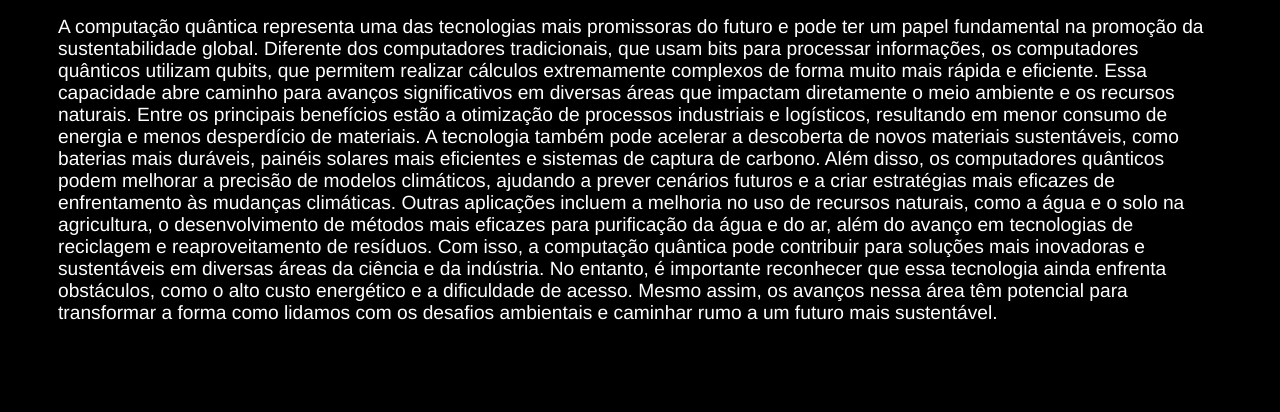
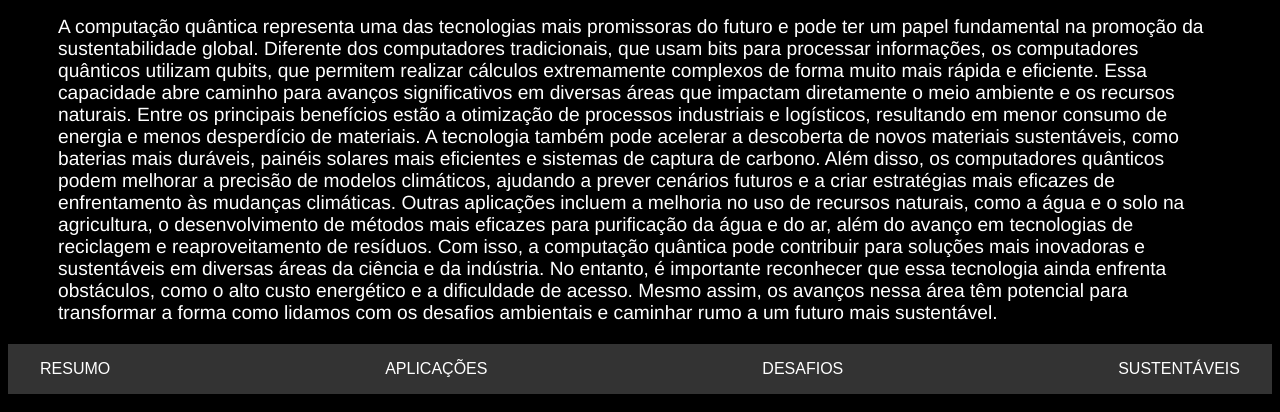
Before and after one commit to Maycaogb/Site1escola, a plain HTML site: page index.html in a window 1280 px wide. Shown: the part 388-800 px from the top of the page. Drawn offline with Linux system fonts and the light colour scheme.

Commit message:
espaçamento html corrigido

```diff
--- a/index.html
+++ b/index.html
@@ -77,5 +77,12 @@ No entanto, é importante reconhecer que essa tecnologia ainda enfrenta obstácu
 
     </div>
 
+    <div class="menu">
+      <div class="menu-item">RESUMO</div>
+      <div class="menu-item">APLICAÇÕES</div>
+      <div class="menu-item">DESAFIOS</div>
+      <div class="menu-item">SUSTENTÁVEIS</div>
+    </div>
+
 </body>
 </html>
```
